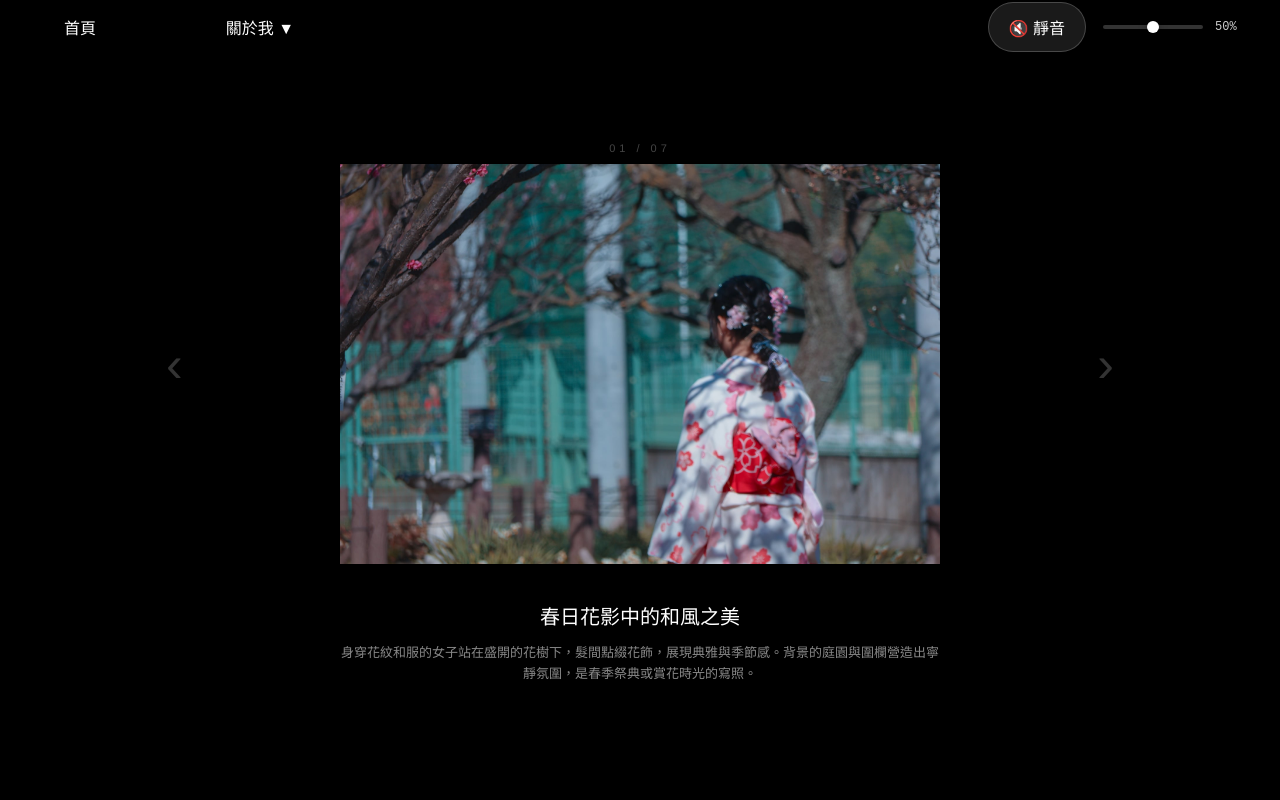
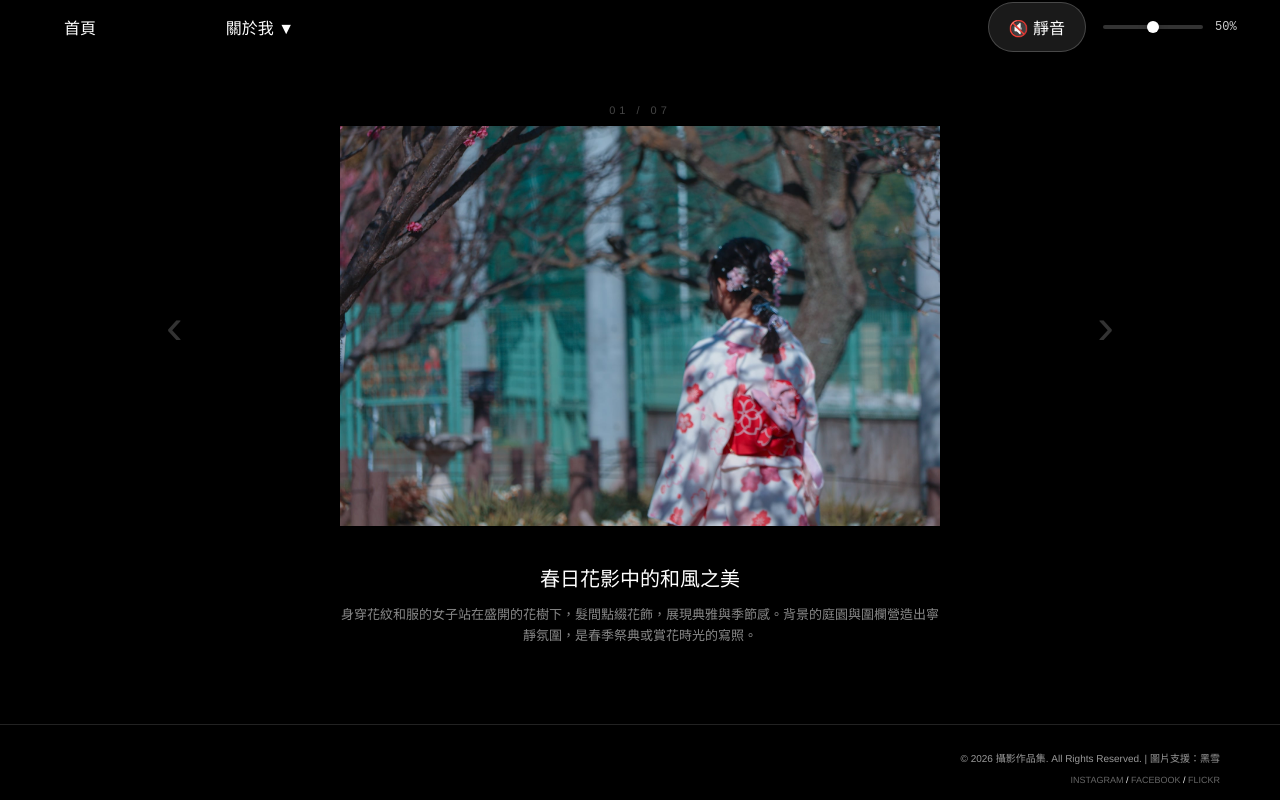
Before and after one commit to kobayashi1007/photography-portfolio, a website built with Vite: page peoplephoto.html in a window 1280 px wide. Built offline with nearby package versions, Linux system fonts and the light colour scheme.

Commit message:
Add image credit to footer

```diff
--- a/peoplephoto.html
+++ b/peoplephoto.html
@@ -57,6 +57,16 @@
     </div>
   </section>
 
+  <!-- 頁尾區塊 -->
+  <footer class="portfolio-footer">
+    <p>© 2026 攝影作品集. All Rights Reserved. | 圖片支援：黑雪</p>
+    <div class="social-links">
+      <a href="https://www.instagram.com" target="_blank">INSTAGRAM</a> /
+      <a href="https://www.facebook.com" target="_blank">FACEBOOK</a> /
+      <a href="https://www.flickr.com" target="_blank">FLICKR</a>
+    </div>
+  </footer>
+
   <!-- JS -->
   <script src="menu.js"></script>
   <script src="mute.js"></script>
```
Also changed, not shown: about.html (+1 -1 lines), contact.html (+2 -2 lines), home.html (+1 -1 lines), portfolio.html (+1 -1 lines), streetphoto.html (+10 -0 lines), viewphoto.html (+10 -0 lines).
